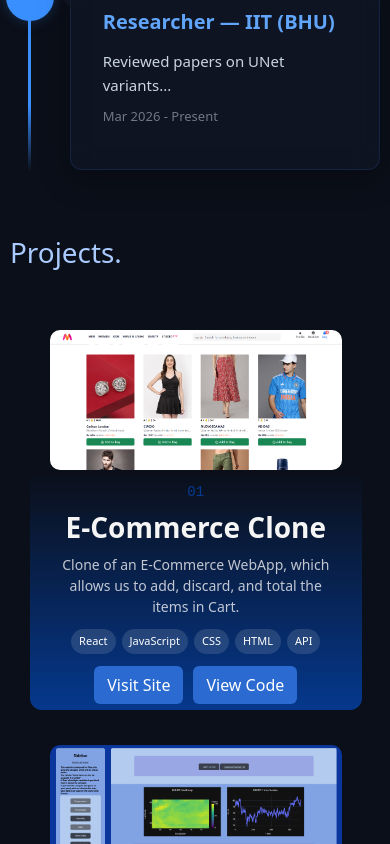
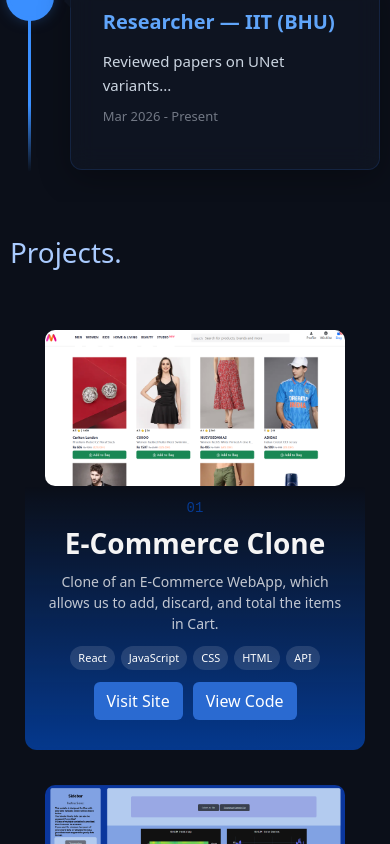
Before and after one commit to tejasveersmatharu-debug/Portfolio, a React app: page / in a window 390 px wide. Shown: the part 1156-2000 px from the top of the page. Built offline with nearby package versions, Linux system fonts and the light colour scheme; the HTML template or start-up script is replaced by a standard one.

Commit message:
fixed mobile

```diff
--- a/src/App.css
+++ b/src/App.css
@@ -5,9 +5,11 @@
   padding: 0 20px;
 }
 
+html,
 body {
   margin: 0;
   padding: 0;
+  width: 100%;
   overflow-x: hidden;
 }
 
@@ -15,6 +17,7 @@ body {
 .outer {
   width: 100%;
   background-color: #0b0f19;
+  overflow-x: hidden;
 }
 body {
   -webkit-font-smoothing: antialiased;
@@ -72,6 +75,7 @@ body {
 
 .hero_section {
   background-color: #0b0f19;
+  overflow: hidden;
 }
 .hero {
   width: 100%;
@@ -184,6 +188,7 @@ a {
 }
 .about-section {
   background-color: #0b0f19;
+  overflow: hidden;
 }
 
 .about-container {
@@ -221,6 +226,20 @@ a {
   font-size: 25px;
   padding-left: 60px;
   padding-top: 80px;
+}
+
+.about-motion {
+  font-size: 22px !important;
+  line-height: 1.6;
+  padding-left: 150px;
+  color: #9ca3af;
+  opacity: 1;
+  transform: none;
+}
+
+.row {
+  margin-left: 0 !important;
+  margin-right: 0 !important;
 }
 
 .about-skills {
@@ -325,6 +344,7 @@ li {
   gap: 40px; /* reduced */
   flex-wrap: wrap;
   background-color: #0b0f19; /* IMPORTANT */
+  overflow: hidden;
 }
 @media (max-width: 600px) {
   .contact-page {
@@ -855,16 +875,18 @@ html {
     flex-direction: column !important;
     transform: none !important;
     align-items: center;
-    padding-left: 30px !important;
-    margin-right: 20px !important;
+    padding-left: 0px !important;
+    margin-right: 0px !important;
     overflow: hidden;
     gap: 20px;
     height: 100%;
     margin-left: 0px;
+    width: 100%;
   }
   .gallery-item {
-    width: min(100%, 400px);
-    height: auto;
+    width: min(90vw, 340px) !important;
+    height: 440px !important;
+    flex: 0 0 440px !important;
   }
   .scroll-container {
     height: 100% !important;
@@ -941,15 +963,19 @@ html {
     padding-left: 0 !important;
   }
 }
-.about-motion {
-  font-size: 22px !important;
-  line-height: 1.6;
-  padding-left: 150px;
-  color: #9ca3af;
-  opacity: 1;
-  transform: none;
+
+@media (min-width: 701px) and (max-width: 1024px) {
+  .about-body {
+    margin-left: 40px;
+  }
+  .about-motion {
+    padding-left: 40px !important;
+  }
+  .contact-left p {
+    padding-left: 40px;
+    padding-right: 40px;
+  }
 }
-
 /* ==========================================================================
    Vertical Timeline Custom Styles (Premium Glassmorphism & Glowing Accents)
    ========================================================================== */
--- a/src/components/Projects.jsx
+++ b/src/components/Projects.jsx
@@ -249,18 +249,22 @@ function StyleSheet() {
                 background-color: #0B0F19;
             }
 
-            @media (max-width: 600px) {
+            @media (max-width: 700px) {
                 .sticky-wrapper {
                     width: 100%;
                 }
 
                 .gallery {
                     gap: 15px;
+                    padding-left: 0 !important;
+                    margin-right: 0 !important;
+                    margin-left: 0 !important;
                 }
 
                 .gallery-item {
-                    width: min(85vw, 340px);
-                    height: 420px;
+                    width: min(90vw, 340px) !important;
+                    height: 440px !important;
+                    flex: 0 0 440px !important;
                 }
             }
 
```
